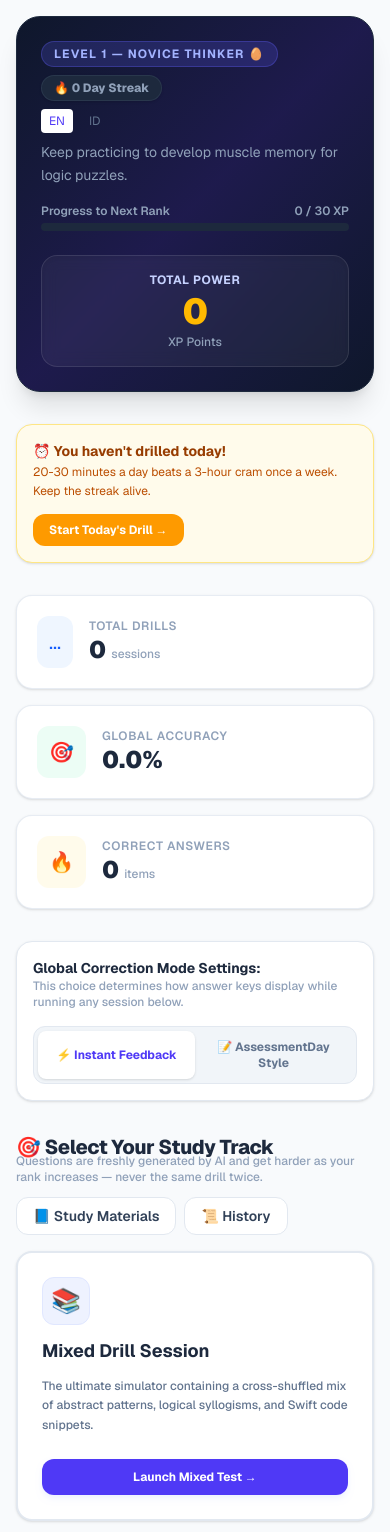
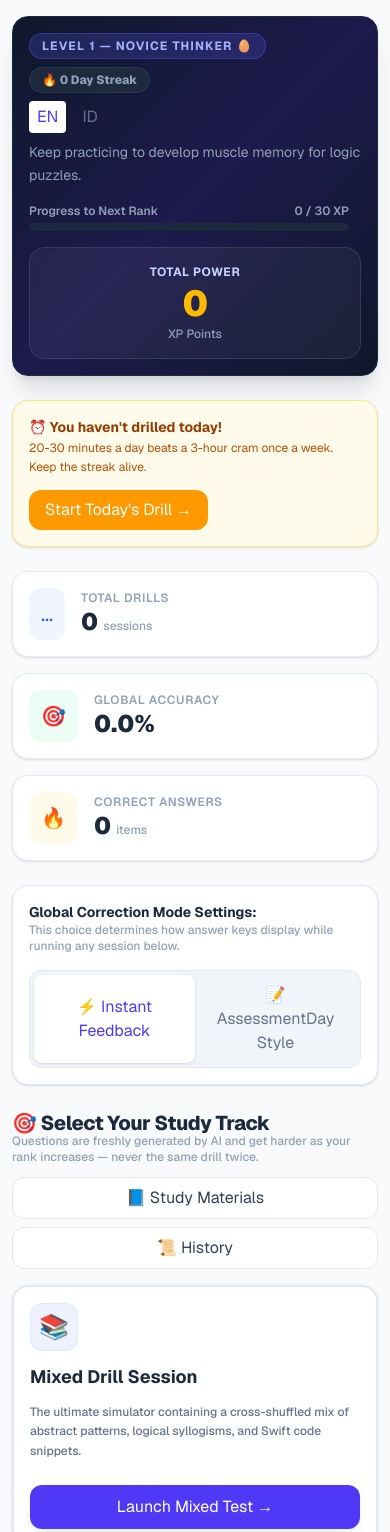
Before and after one commit to arfidakai/brainsparks-arfidakai, a Next.js app in the folder brainsparks-app/: page / in a window 390 px wide. Shown: the top 1532 px of the page. Built offline with nearby package versions, Linux system fonts and the light colour scheme.

Commit message:
style: tampilan fleksible

```diff
--- a/brainsparks-app/app/globals.css
+++ b/brainsparks-app/app/globals.css
@@ -19,10 +19,28 @@
   }
 }
 
+html {
+  scroll-behavior: smooth;
+}
+
 body {
   background: var(--background);
   color: var(--foreground);
   font-family: Arial, Helvetica, sans-serif;
+  margin: 0;
+  min-width: 320px;
+  overflow-x: hidden;
+}
+
+* {
+  box-sizing: border-box;
+}
+
+button,
+input,
+select,
+textarea {
+  font: inherit;
 }
 
 /* Efek 3D Flip Card Utilities */
--- a/brainsparks-app/app/page.tsx
+++ b/brainsparks-app/app/page.tsx
@@ -488,14 +488,14 @@ export default function Home() {
   const globalAccuracy = totalLifetimeAnswers > 0 ? ((lifetimeCorrect / totalLifetimeAnswers) * 100).toFixed(1) : '0.0';
 
   return (
-    <main className="min-h-screen bg-slate-50 text-slate-900 font-sans p-4 sm:p-8 flex flex-col items-center">
+    <main className="min-h-screen bg-slate-50 text-slate-900 font-sans px-3 py-4 sm:px-6 sm:py-6 md:px-8 lg:px-10 flex flex-col items-center">
 
       {/* VIEW 1: MAIN LEARNING DASHBOARD */}
       {currentView === 'dashboard' && (
-        <div className="w-full max-w-4xl space-y-8 animate-fade-in">
+        <div className="w-full max-w-6xl space-y-6 sm:space-y-8 animate-fade-in">
 
           {/* WELCOME CARD */}
-          <div className="w-full bg-gradient-to-br from-slate-900 via-indigo-950 to-slate-900 text-white rounded-3xl p-6 sm:p-8 shadow-xl flex flex-col md:flex-row justify-between items-start md:items-center gap-6 border border-slate-800">
+          <div className="w-full bg-gradient-to-br from-slate-900 via-indigo-950 to-slate-900 text-white rounded-2xl sm:rounded-3xl p-4 sm:p-6 md:p-8 shadow-xl flex flex-col md:flex-row justify-between items-start md:items-center gap-4 sm:gap-6 border border-slate-800">
               <div className="space-y-2 w-full md:w-auto">
               <div className="flex flex-wrap items-center gap-2">
                 <span className="bg-indigo-500/20 text-indigo-300 border border-indigo-500/30 text-xs font-bold px-3 py-1 rounded-full uppercase tracking-widest">
@@ -562,22 +562,22 @@ export default function Home() {
           )}
 
           {/* GLOBAL PERFORMANCE STATISTICS GRAPH ROW */}
-          <div className="grid grid-cols-1 sm:grid-cols-3 gap-4">
-            <div className="bg-white p-5 rounded-2xl border border-slate-200/80 shadow-sm flex items-center gap-4">
+          <div className="grid grid-cols-1 sm:grid-cols-2 xl:grid-cols-3 gap-4">
+            <div className="bg-white p-4 sm:p-5 rounded-2xl border border-slate-200/80 shadow-sm flex items-center gap-4">
               <div className="p-3 bg-blue-50 text-blue-600 rounded-xl text-xl">...</div>
               <div>
                 <span className="text-xs text-slate-400 block font-semibold uppercase tracking-wider">{t('totalDrills')}</span>
                 <span className="text-2xl font-black text-slate-800">{testsTaken} <span className="text-xs font-medium text-slate-400">{t('sessions')}</span></span>
               </div>
             </div>
-            <div className="bg-white p-5 rounded-2xl border border-slate-200/80 shadow-sm flex items-center gap-4">
+            <div className="bg-white p-4 sm:p-5 rounded-2xl border border-slate-200/80 shadow-sm flex items-center gap-4">
               <div className="p-3 bg-emerald-50 text-emerald-600 rounded-xl text-xl">🎯</div>
               <div>
                 <span className="text-xs text-slate-400 block font-semibold uppercase tracking-wider">{t('globalAccuracy')}</span>
                 <span className="text-2xl font-black text-slate-800">{globalAccuracy}%</span>
               </div>
             </div>
-            <div className="bg-white p-5 rounded-2xl border border-slate-200/80 shadow-sm flex items-center gap-4">
+            <div className="bg-white p-4 sm:p-5 rounded-2xl border border-slate-200/80 shadow-sm flex items-center gap-4 sm:col-span-2 xl:col-span-1">
               <div className="p-3 bg-amber-50 text-amber-500 rounded-xl text-xl">🔥</div>
               <div>
                 <span className="text-xs text-slate-400 block font-semibold uppercase tracking-wider">{t('correctAnswers')}</span>
@@ -604,7 +604,7 @@ export default function Home() {
                   .slice(0, 8)
                   .map((item) => (
                     <div key={item.subCategory} className="flex items-center gap-3">
-                      <span className="text-xs font-semibold text-slate-600 w-36 sm:w-44 truncate" title={item.subCategory}>
+                      <span className="text-[11px] sm:text-xs font-semibold text-slate-600 w-24 sm:w-36 md:w-44 truncate" title={item.subCategory}>
                         {item.subCategory}
                       </span>
                       <div className="flex-1 bg-slate-100 h-2 rounded-full overflow-hidden">
@@ -630,16 +630,16 @@ export default function Home() {
               <h3 className="text-sm font-bold text-slate-800">{t('settingsTitle')}</h3>
               <p className="text-xs text-slate-400 font-medium">{t('settingsDesc')}</p>
             </div>
-            <div className="flex bg-slate-100 p-1 rounded-xl border border-slate-200 w-full sm:w-auto">
+            <div className="flex bg-slate-100 p-1 rounded-xl border border-slate-200 w-full sm:w-auto overflow-hidden">
                 <button
                 onClick={() => setReviewMode('instan')}
-                className={`flex-1 sm:flex-initial px-4 py-2 rounded-lg text-xs font-bold transition-all ${reviewMode === 'instan' ? 'bg-white text-indigo-600 shadow-sm' : 'text-slate-500 hover:text-slate-800'}`}
+                className={`flex-1 sm:flex-initial px-3 sm:px-4 py-2 rounded-lg text-[11px] sm:text-xs font-bold transition-all ${reviewMode === 'instan' ? 'bg-white text-indigo-600 shadow-sm' : 'text-slate-500 hover:text-slate-800'}`}
               >
                 {t('instantFeedback')}
               </button>
               <button
                 onClick={() => setReviewMode('akhir')}
-                className={`flex-1 sm:flex-initial px-4 py-2 rounded-lg text-xs font-bold transition-all ${reviewMode === 'akhir' ? 'bg-white text-indigo-600 shadow-sm' : 'text-slate-500 hover:text-slate-800'}`}
+                className={`flex-1 sm:flex-initial px-3 sm:px-4 py-2 rounded-lg text-[11px] sm:text-xs font-bold transition-all ${reviewMode === 'akhir' ? 'bg-white text-indigo-600 shadow-sm' : 'text-slate-500 hover:text-slate-800'}`}
               >
                 {t('assessmentStyle')}
               </button>
@@ -654,24 +654,24 @@ export default function Home() {
 
           {/* SYLLABUS CORE STUDY CARDS SECTION */}
           <div className="space-y-4">
-            <div className="flex flex-col sm:flex-row justify-between items-start sm:items-center gap-3">
+            <div className="flex flex-col gap-3 sm:flex-row justify-between items-start sm:items-center">
               <div>
-                <h2 className="text-xl font-extrabold text-slate-800 tracking-tight flex items-center gap-2">🎯 {t('syllabusTitle')}</h2>
-                <p className="text-xs text-slate-400 font-medium -mt-2">{t('syllabusDesc')}</p>
+                <h2 className="text-xl sm:text-2xl font-extrabold text-slate-800 tracking-tight flex items-center gap-2">🎯 {t('syllabusTitle')}</h2>
+                <p className="text-xs text-slate-400 font-medium -mt-1 sm:-mt-2">{t('syllabusDesc')}</p>
               </div>
-              <div className="flex gap-2">
-                <button onClick={openMaterialsView} className="px-4 py-2 rounded-xl border border-slate-200 bg-white text-sm font-semibold text-slate-700">
+              <div className="flex flex-col sm:flex-row gap-2 w-full sm:w-auto">
+                <button onClick={openMaterialsView} className="w-full sm:w-auto px-4 py-2 rounded-xl border border-slate-200 bg-white text-sm font-semibold text-slate-700">
                   📘 Study Materials
                 </button>
-                <button onClick={() => setCurrentView('history')} className="px-4 py-2 rounded-xl border border-slate-200 bg-white text-sm font-semibold text-slate-700">
+                <button onClick={() => setCurrentView('history')} className="w-full sm:w-auto px-4 py-2 rounded-xl border border-slate-200 bg-white text-sm font-semibold text-slate-700">
                   📜 History
                 </button>
               </div>
             </div>
-            <div className="grid grid-cols-1 md:grid-cols-2 xl:grid-cols-4 gap-6">
+            <div className="grid grid-cols-1 sm:grid-cols-2 xl:grid-cols-4 gap-4 sm:gap-6">
 
               {/* TRACK 1: MIXED TOPICS */}
-              <div className="bg-white border-2 border-slate-200 rounded-2xl p-6 flex flex-col justify-between shadow-sm hover:shadow-md transition-all group">
+              <div className="bg-white border-2 border-slate-200 rounded-2xl p-4 sm:p-6 flex flex-col justify-between shadow-sm hover:shadow-md transition-all group">
                 <div className="space-y-3">
                   <div className="w-12 h-12 bg-indigo-50 border border-indigo-100 rounded-xl flex items-center justify-center text-2xl group-hover:scale-110 transition-transform">📚</div>
                   <h3 className="text-lg font-bold text-slate-800">{t('mixedTitle')}</h3>
@@ -683,7 +683,7 @@ export default function Home() {
               </div>
 
               {/* TRACK 2: LOGIC & REASONING ONLY */}
-              <div className="bg-white border-2 border-amber-200 bg-amber-50/20 rounded-2xl p-6 flex flex-col justify-between shadow-sm hover:shadow-md transition-all group">
+              <div className="bg-white border-2 border-amber-200 bg-amber-50/20 rounded-2xl p-4 sm:p-6 flex flex-col justify-between shadow-sm hover:shadow-md transition-all group">
                 <div className="space-y-3">
                   <div className="w-12 h-12 bg-amber-50 border border-amber-100 rounded-xl flex items-center justify-center text-2xl group-hover:scale-110 transition-transform">🧠</div>
                   <div className="flex items-center gap-2">
@@ -698,7 +698,7 @@ export default function Home() {
               </div>
 
               {/* TRACK 3: PROGRAMMING BASIC ONLY */}
-              <div className="bg-white border-2 border-blue-200 bg-blue-50/20 rounded-2xl p-6 flex flex-col justify-between shadow-sm hover:shadow-md transition-all group">
+              <div className="bg-white border-2 border-blue-200 bg-blue-50/20 rounded-2xl p-4 sm:p-6 flex flex-col justify-between shadow-sm hover:shadow-md transition-all group">
                 <div className="space-y-3">
                   <div className="w-12 h-12 bg-blue-50 border border-blue-100 rounded-xl flex items-center justify-center text-2xl group-hover:scale-110 transition-transform">💻</div>
                   <h3 className="text-lg font-bold text-slate-800">{t('programmingTitle')}</h3>
@@ -710,7 +710,7 @@ export default function Home() {
               </div>
 
               {/* TRACK 4: REVIEW MISTAKES */}
-              <div className="bg-white border-2 border-rose-200 bg-rose-50/20 rounded-2xl p-6 flex flex-col justify-between shadow-sm hover:shadow-md transition-all group">
+              <div className="bg-white border-2 border-rose-200 bg-rose-50/20 rounded-2xl p-4 sm:p-6 flex flex-col justify-between shadow-sm hover:shadow-md transition-all group">
                 <div className="space-y-3">
                   <div className="w-12 h-12 bg-rose-50 border border-rose-100 rounded-xl flex items-center justify-center text-2xl group-hover:scale-110 transition-transform">🔁</div>
                   <h3 className="text-lg font-bold text-slate-800">{t('reviewMistakesTitle')}</h3>
@@ -944,7 +944,7 @@ export default function Home() {
           <h2 className="text-3xl font-black text-slate-900">{t('performanceReviewTitle')}</h2>
           <p className="text-sm text-slate-500 mt-1 mb-6 text-center">Analyze your answers item by item to discover mistakes and master structural logic traps.</p>
 
-          <div className="w-full grid grid-cols-4 gap-3 mb-8 text-center">
+          <div className="w-full grid grid-cols-2 sm:grid-cols-4 gap-3 mb-8 text-center">
             <div className="bg-emerald-50 border border-emerald-100 p-4 rounded-xl">
               <span className="block text-xs font-bold text-emerald-700 uppercase">{t('correctPlus')}</span>
               <span className="text-2xl font-black text-emerald-600">{stats.correct}</span>
```
